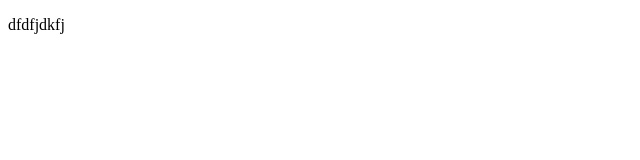
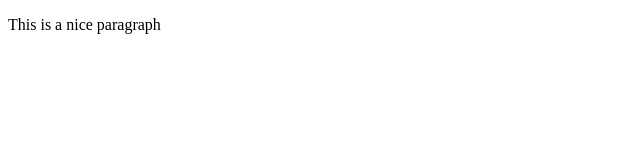
Before and after one commit to Nahiancse/practice, a plain HTML site: page index.html in a window 1280 px wide. Shown: the whole page, without its empty margins (0-640 px from the left). Drawn offline with Linux system fonts and the light colour scheme.

Commit message:
fixed the paragraph

```diff
--- a/index.html
+++ b/index.html
@@ -7,7 +7,7 @@
     <title>Nahian</title>
 </head>
 <body>
-    <p>dfdfjdkfj</p>
+    <p>This is a nice paragraph</p>
 
 </body>
 </html>
```
